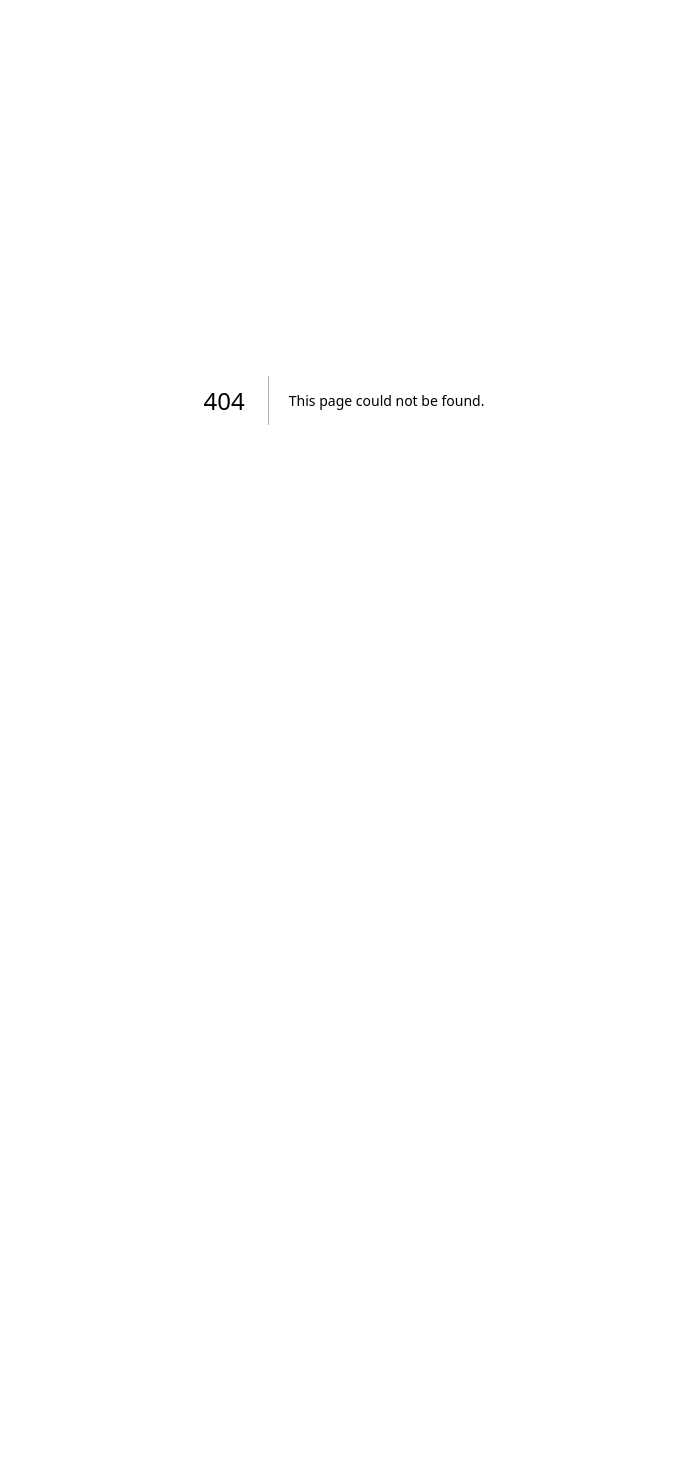
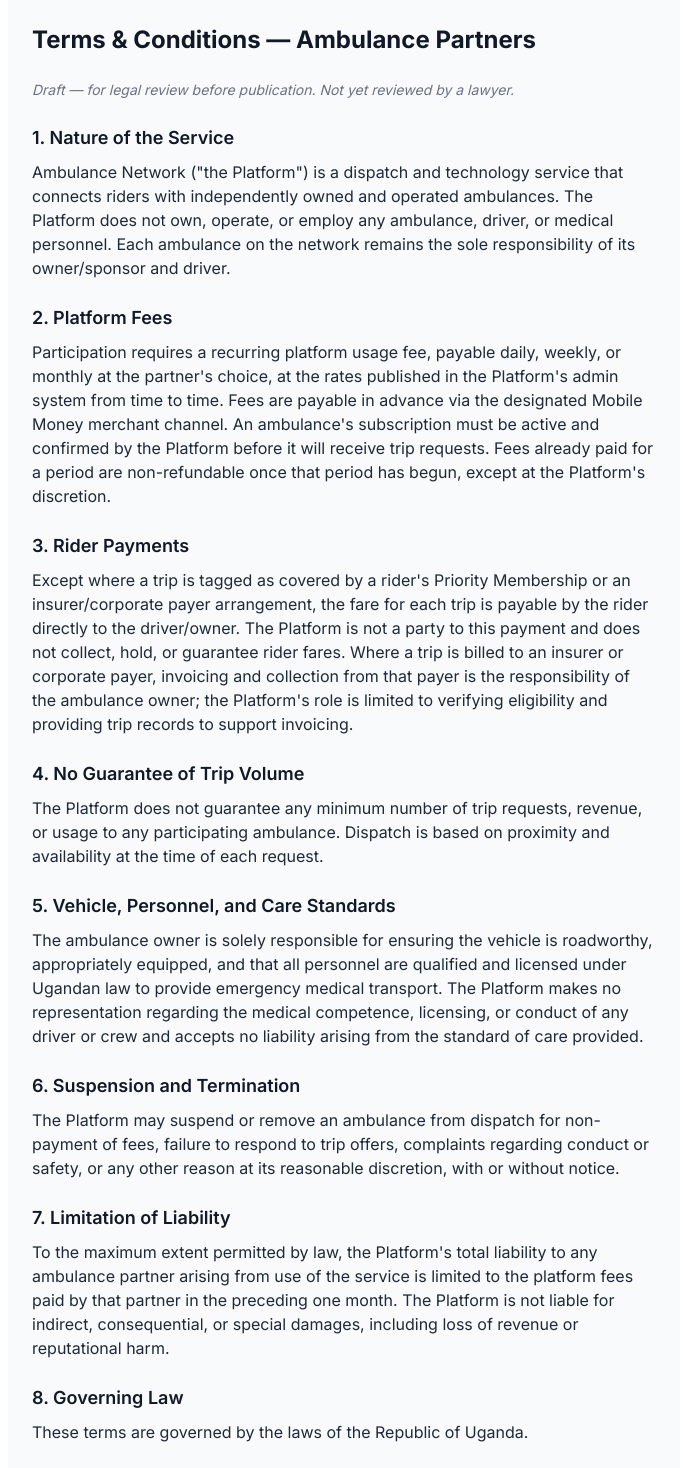
Before and after one commit to johnejalu-cell/Ambulance-network, a Next.js app: page /terms/drivers in a window 1280 px wide. Before the commit this address had no page. Shown: the whole page, without its empty margins (296-979 px from the left). Before the commit the page ends 800 px from the top, so only its background shows below. Built offline with nearby package versions, Linux system fonts and the light colour scheme.

Commit message:
Add DriverTerms component with terms and conditions
This component outlines the terms and conditions for ambulance partners, detailing service nature, fees, rider payments, and liability limitations.

```diff
--- /dev/null
+++ b/app/terms/drivers/page.tsx
@@ -0,0 +1,48 @@
+export default function DriverTerms() {
+  return (
+    <main className="min-h-screen bg-gray-50 p-6 max-w-2xl mx-auto space-y-6 text-gray-800">
+      <h1 className="text-2xl font-bold text-gray-900">Terms &amp; Conditions — Ambulance Partners</h1>
+      <p className="text-sm text-gray-500 italic">Draft — for legal review before publication. Not yet reviewed by a lawyer.</p>
+
+      <section className="space-y-2">
+        <h2 className="font-semibold text-lg text-gray-900">1. Nature of the Service</h2>
+        <p>Ambulance Network ("the Platform") is a dispatch and technology service that connects riders with independently owned and operated ambulances. The Platform does not own, operate, or employ any ambulance, driver, or medical personnel. Each ambulance on the network remains the sole responsibility of its owner/sponsor and driver.</p>
+      </section>
+
+      <section className="space-y-2">
+        <h2 className="font-semibold text-lg text-gray-900">2. Platform Fees</h2>
+        <p>Participation requires a recurring platform usage fee, payable daily, weekly, or monthly at the partner's choice, at the rates published in the Platform's admin system from time to time. Fees are payable in advance via the designated Mobile Money merchant channel. An ambulance's subscription must be active and confirmed by the Platform before it will receive trip requests. Fees already paid for a period are non-refundable once that period has begun, except at the Platform's discretion.</p>
+      </section>
+
+      <section className="space-y-2">
+        <h2 className="font-semibold text-lg text-gray-900">3. Rider Payments</h2>
+        <p>Except where a trip is tagged as covered by a rider's Priority Membership or an insurer/corporate payer arrangement, the fare for each trip is payable by the rider directly to the driver/owner. The Platform is not a party to this payment and does not collect, hold, or guarantee rider fares. Where a trip is billed to an insurer or corporate payer, invoicing and collection from that payer is the responsibility of the ambulance owner; the Platform's role is limited to verifying eligibility and providing trip records to support invoicing.</p>
+      </section>
+
+      <section className="space-y-2">
+        <h2 className="font-semibold text-lg text-gray-900">4. No Guarantee of Trip Volume</h2>
+        <p>The Platform does not guarantee any minimum number of trip requests, revenue, or usage to any participating ambulance. Dispatch is based on proximity and availability at the time of each request.</p>
+      </section>
+
+      <section className="space-y-2">
+        <h2 className="font-semibold text-lg text-gray-900">5. Vehicle, Personnel, and Care Standards</h2>
+        <p>The ambulance owner is solely responsible for ensuring the vehicle is roadworthy, appropriately equipped, and that all personnel are qualified and licensed under Ugandan law to provide emergency medical transport. The Platform makes no representation regarding the medical competence, licensing, or conduct of any driver or crew and accepts no liability arising from the standard of care provided.</p>
+      </section>
+
+      <section className="space-y-2">
+        <h2 className="font-semibold text-lg text-gray-900">6. Suspension and Termination</h2>
+        <p>The Platform may suspend or remove an ambulance from dispatch for non-payment of fees, failure to respond to trip offers, complaints regarding conduct or safety, or any other reason at its reasonable discretion, with or without notice.</p>
+      </section>
+
+      <section className="space-y-2">
+        <h2 className="font-semibold text-lg text-gray-900">7. Limitation of Liability</h2>
+        <p>To the maximum extent permitted by law, the Platform's total liability to any ambulance partner arising from use of the service is limited to the platform fees paid by that partner in the preceding one month. The Platform is not liable for indirect, consequential, or special damages, including loss of revenue or reputational harm.</p>
+      </section>
+
+      <section className="space-y-2">
+        <h2 className="font-semibold text-lg text-gray-900">8. Governing Law</h2>
+        <p>These terms are governed by the laws of the Republic of Uganda.</p>
+      </section>
+    </main>
+  );
+}
```
